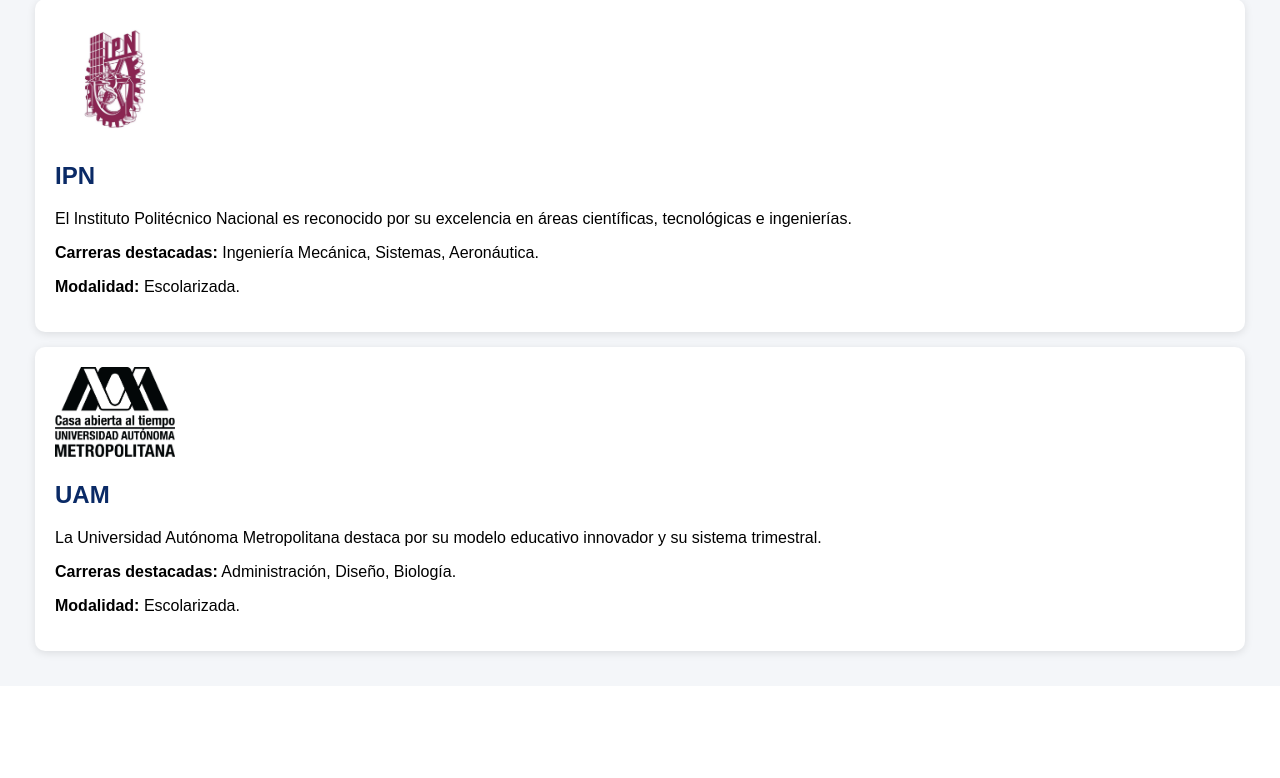
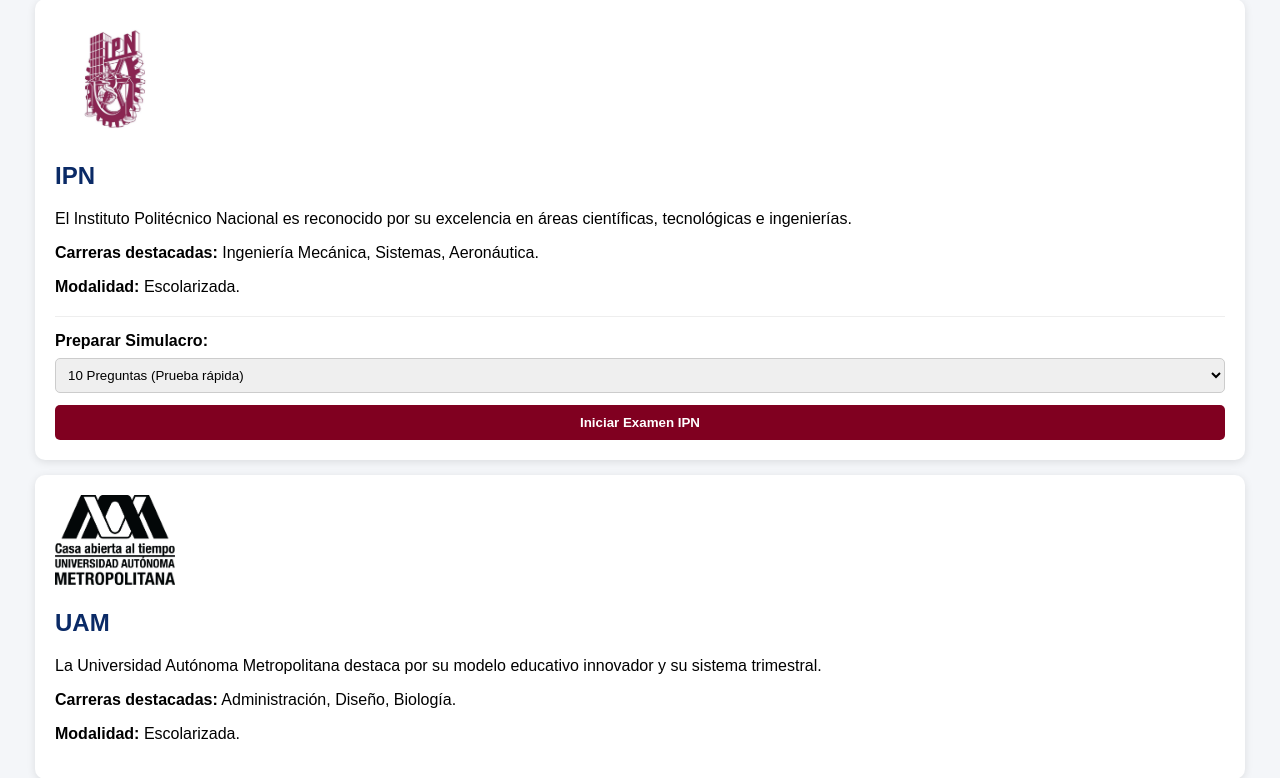
Before and after one commit to eduardoreyesjim8-lgtm/UniPrep, a Flask app: page /universidades in a window 1280 px wide. Shown: the part 705-1483 px from the top of the page. Before the commit the page ends 1364 px from the top, so only its background shows below. Run offline with Flask 3, Linux system fonts and the light colour scheme.

Commit message:
Update universidades.html

```diff
--- a/templates/universidades.html
+++ b/templates/universidades.html
@@ -37,8 +37,10 @@
 
         <div style="margin-top: 20px; padding-top: 15px; border-top: 1px solid #eee;">
             <form action="/configurar_examen" method="POST">
-                <label for="cantidad" style="display: block; margin-bottom: 8px; font-weight: bold;">Preparar Simulacro:</label>
-                <select name="cantidad" id="cantidad" style="padding: 8px; width: 100%; margin-bottom: 12px; border-radius: 5px; border: 1px solid #ccc;">
+                <input type="hidden" name="universidad" value="unam">
+
+                <label for="cantidad_unam" style="display: block; margin-bottom: 8px; font-weight: bold;">Preparar Simulacro:</label>
+                <select name="cantidad" id="cantidad_unam" style="padding: 8px; width: 100%; margin-bottom: 12px; border-radius: 5px; border: 1px solid #ccc;">
                     <option value="10">10 Preguntas (Prueba rápida)</option>
                     <option value="30">30 Preguntas (Práctica intermedia)</option>
                     <option value="60">60 Preguntas (Medio examen)</option>
@@ -49,7 +51,7 @@
                 </button>
             </form>
         </div>
-        </div>
+    </div>
 
     <div class="card">
         <img src="{{ url_for('static', filename='ipn.png') }}" alt="IPN" width="120">
@@ -64,6 +66,23 @@
         <p><strong>Carreras destacadas:</strong> Ingeniería Mecánica, Sistemas, Aeronáutica.</p>
 
         <p><strong>Modalidad:</strong> Escolarizada.</p>
+
+        <div style="margin-top: 20px; padding-top: 15px; border-top: 1px solid #eee;">
+            <form action="/configurar_examen" method="POST">
+                <input type="hidden" name="universidad" value="ipn">
+
+                <label for="cantidad_ipn" style="display: block; margin-bottom: 8px; font-weight: bold;">Preparar Simulacro:</label>
+                <select name="cantidad" id="cantidad_ipn" style="padding: 8px; width: 100%; margin-bottom: 12px; border-radius: 5px; border: 1px solid #ccc;">
+                    <option value="10">10 Preguntas (Prueba rápida)</option>
+                    <option value="50">50 Preguntas (Práctica intermedia)</option>
+                    <option value="100">100 Preguntas (Medio examen)</option>
+                    <option value="200">200 Preguntas (Simulacro Real)</option>
+                </select>
+                <button type="submit" style="background-color: #800020; color: white; border: none; padding: 10px 15px; width: 100%; border-radius: 5px; cursor: pointer; font-weight: bold;">
+                    Iniciar Examen IPN
+                </button>
+            </form>
+        </div>
     </div>
 
     <div class="card">
```
